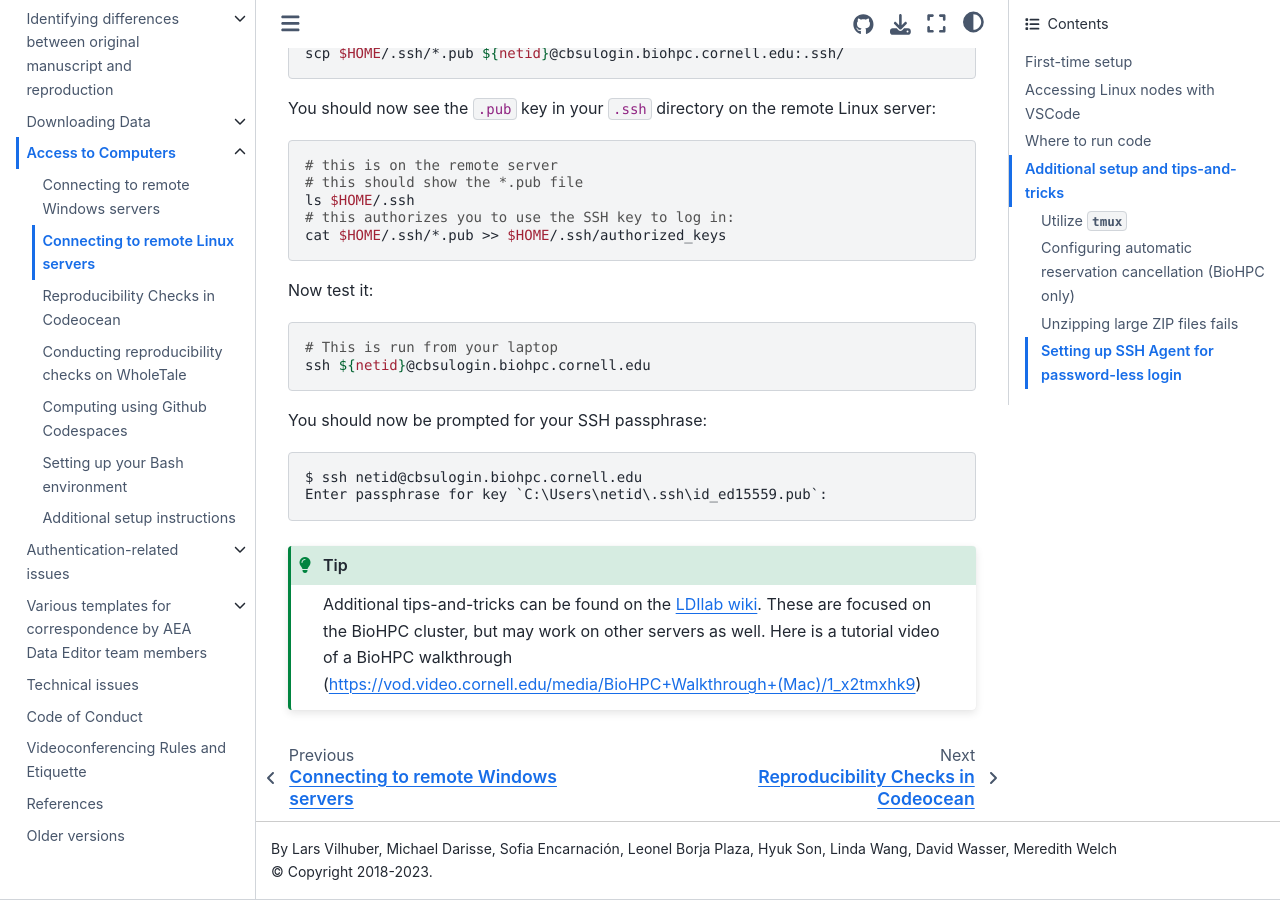
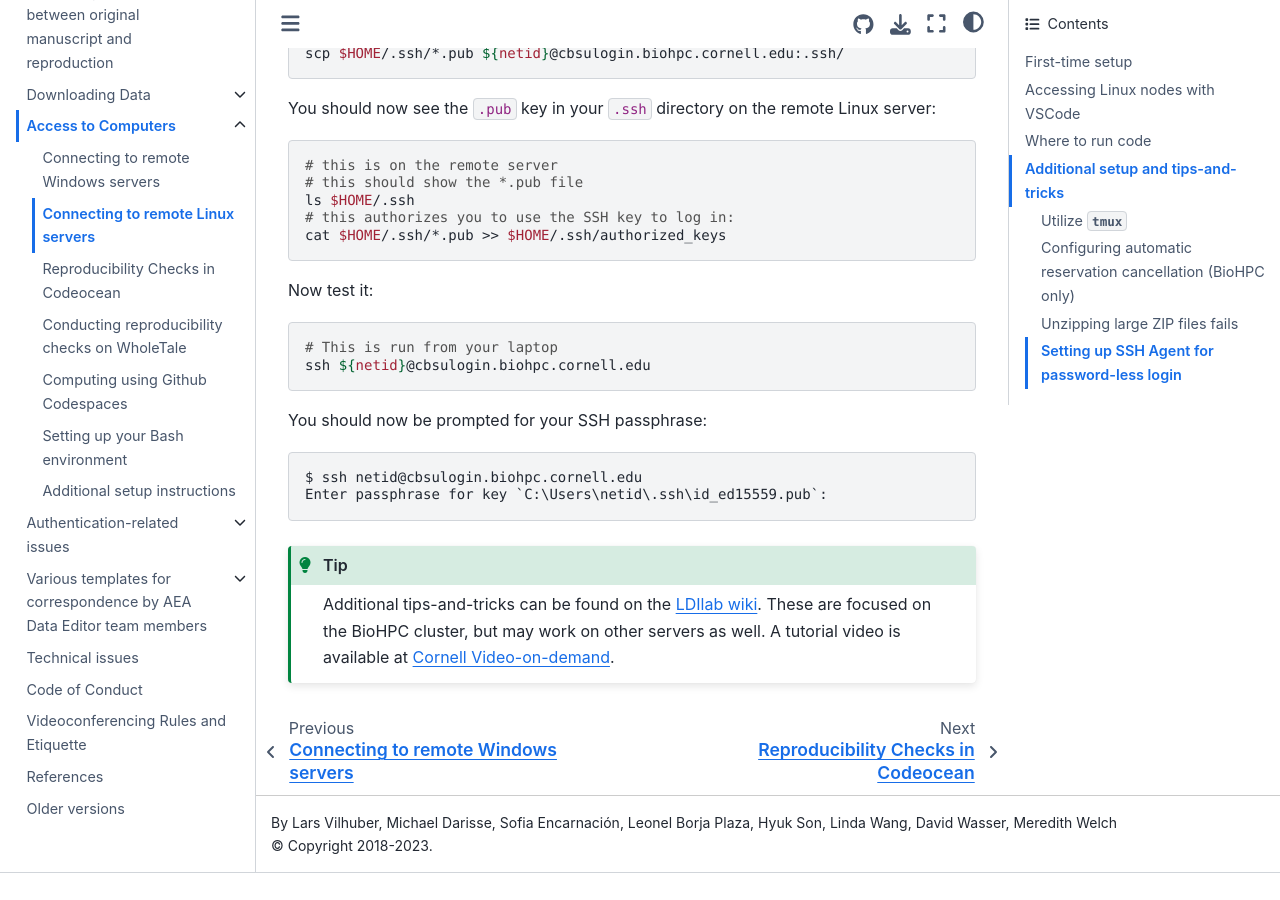
Before and after one commit to labordynamicsinstitute/ldilab-manual, a Jupyter Book: the page built from 95-15-linux-remote.md, in a window 1280 px wide and 900 px high, scrolled down 6090 px. Built offline with Jupyter Book 1.0.4 settings and Sphinx 7.4.7 and the Sphinx Book theme 1.1.4, drawn with Linux system fonts in a browser that asks for light colours; after the commit the page ends 6963 px from its top, so only the background shows below that.

Commit message:
Adjusting language and grammar.

````diff
--- a/95-15-linux-remote.md
+++ b/95-15-linux-remote.md
@@ -369,6 +369,5 @@
 
 
 ```{tip}
-Additional tips-and-tricks can be found on the [LDIlab wiki](https://github.com/labordynamicsinstitute/replicability-training/wiki/Getting-access-to-BioHPC-Linux-nodes). These are focused on the BioHPC cluster, but may work on other servers as well.
-Here is a tutorial video of a BioHPC walkthrough (https://vod.video.cornell.edu/media/BioHPC+Walkthrough+%28Mac%29/1_x2tmxhk9)
+Additional tips-and-tricks can be found on the [LDIlab wiki](https://github.com/labordynamicsinstitute/replicability-training/wiki/Getting-access-to-BioHPC-Linux-nodes). These are focused on the BioHPC cluster, but may work on other servers as well. A tutorial video is available at [Cornell Video-on-demand](https://vod.video.cornell.edu/media/BioHPC+Walkthrough+%28Mac%29/1_x2tmxhk9).
 ```
````
